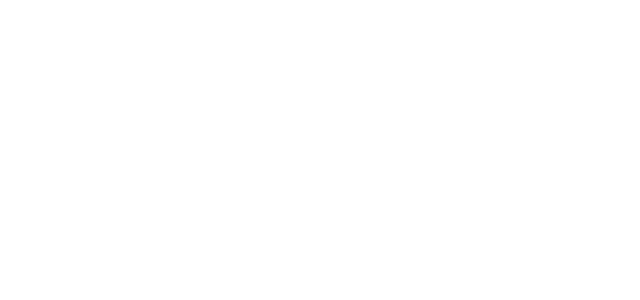
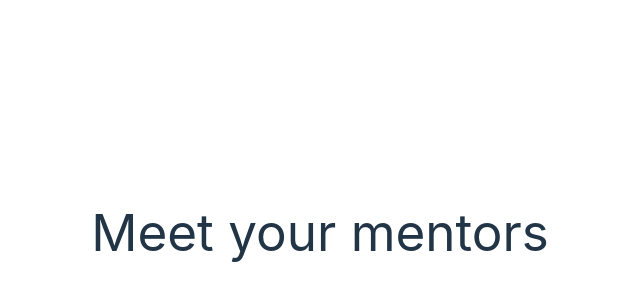
Before and after one commit to mandel-macaque/UniMate, a React (Vite) app: page / in a window 1280 px wide. Shown: the part 168-468 px from the top of the page, without its empty margins (320-960 px from the left). Built offline with nearby package versions, Linux system fonts and the light colour scheme.

Commit message:
delete unecessary code

```diff
--- a/src/App.tsx
+++ b/src/App.tsx
@@ -1,14 +1,10 @@
-import { useState } from 'react'
-import reactLogo from './assets/react.svg'
-import viteLogo from '/vite.svg'
-import './App.css'
+ import './App.css'
 
 function App() {
-  const [count, setCount] = useState(0)
-
   return (
     <>
       <div className = "w-[1440px] h-[922px] bg-gradient-to-b from-cyan-500 to-blue-900">
+        <h1 className="w-[558px] h-[110px] text-white text-[46px] font-normal font-['Georgia'] leading-loose tracking-wide">Meet your mentors</h1>
       </div>
     </>
   )
```
